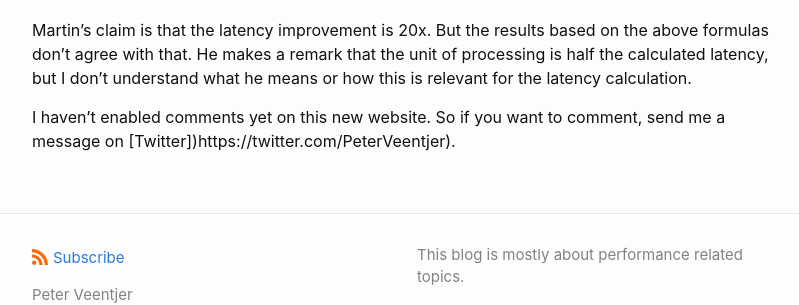
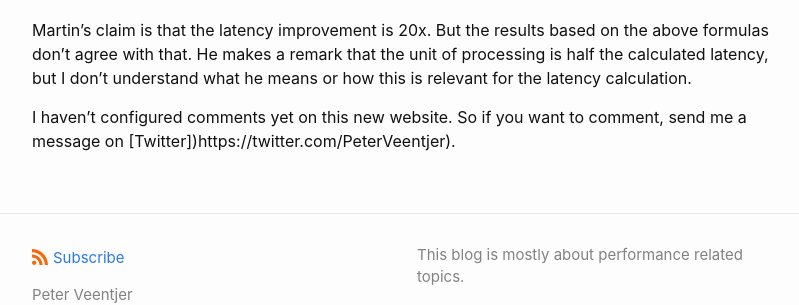
Before and after one commit to pveentjer/pveentjer.github.io, a Jekyll site: the page built from _posts/2022-04-18-service-time-cut-in-half.md, in a window 1280 px wide and 900 px high, scrolled down 3470 px. Shown: the part 458-763 px from the top of the window, without its empty margins (238-1037 px from the left). Built offline with Jekyll 4.4.1, drawn with Linux system fonts in a browser that asks for light colours; formulas are drawn with MathJax 3; some of the changed text lies outside the part shown.

Commit message:
Minor update

```diff
--- a/_posts/2022-04-18-service-time-cut-in-half.md
+++ b/_posts/2022-04-18-service-time-cut-in-half.md
@@ -88,4 +88,4 @@ So we went from a latency of 1 second to 0.091 seconds which is an $$ \dfrac{1}{
 
 Martin's claim is that the latency improvement is 20x. But the results based on the above formulas don't agree with that. He makes a remark that the unit of processing is half the calculated latency, but I don't understand what he means or how this is relevant for the latency calculation.
 
-I haven't enabled comments yet on this new website. So if you want to comment, send me a message on [Twitter])https://twitter.com/PeterVeentjer).
+I haven't configured comments yet on this new website. So if you want to comment, send me a message on [Twitter])https://twitter.com/PeterVeentjer).
```
Also changed, not shown: other parts of _posts/2022-04-18-service-time-cut-in-half.md (+1 -1 lines).
